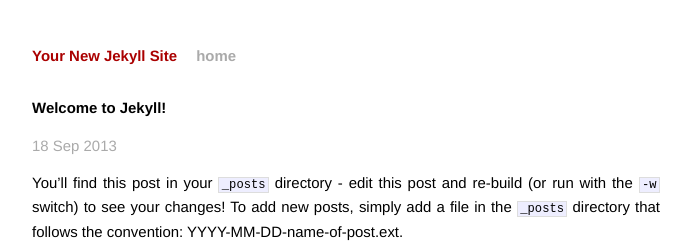
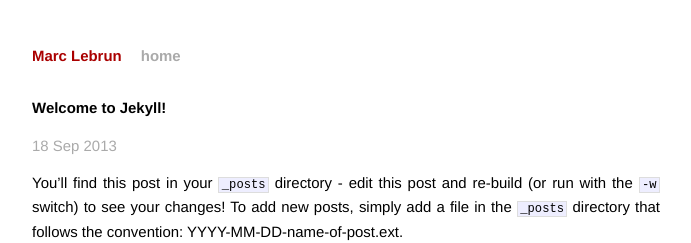
Before and after one commit to lebr1/lebr1.github.io, a Jekyll site: the page built from _posts/2013-09-18-welcome-to-jekyll.markdown, in a window 1280 px wide. Shown: the top 243 px of the page, without its empty margins (294-985 px from the left). Built offline with Jekyll 4.4.1, drawn with Linux system fonts in a browser that asks for light colours; Markdown is read by kramdown in place of the engine named in the settings.

Commit message:
Titre du blog

```diff
--- a/_config.yml
+++ b/_config.yml
@@ -1,3 +1,4 @@
-name: Your New Jekyll Site
+name: Marc Lebrun
 markdown: redcarpet
 pygments: true
+timezone: Europe/Paris
```
